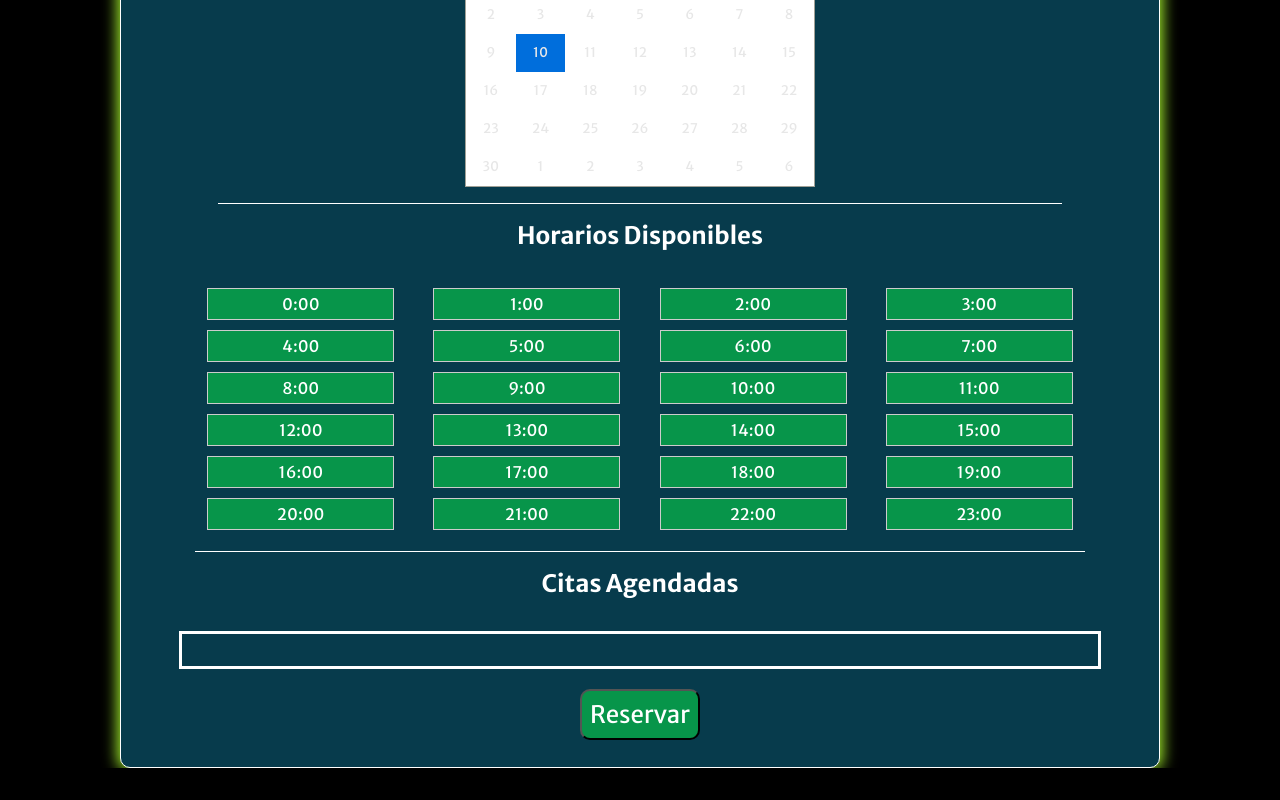
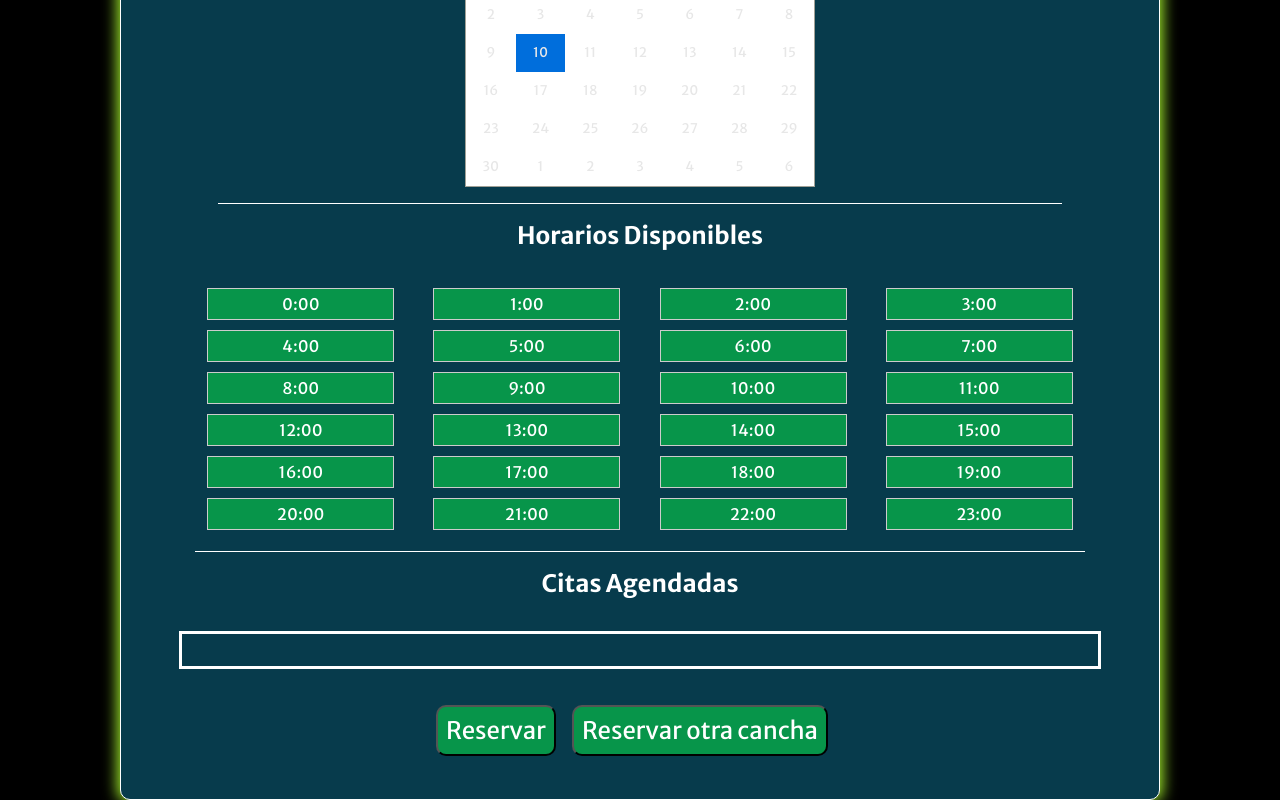
Before and after one commit to Andresfacundo/SportFull, a React (Vite) app in the folder Front_End/: page /VisualizarCanchas in a window 1280 px wide. Shown: the part 861-1661 px from the top of the page. Before the commit the page ends 1629 px from the top, so only its background shows below. Built offline with nearby package versions, Linux system fonts and the light colour scheme.

Commit message:
boton agregar nueva cancha

```diff
--- a/Front_End/src/Components/UI/VisualizadorCanchas/VisualizadorCanchas.css
+++ b/Front_End/src/Components/UI/VisualizadorCanchas/VisualizadorCanchas.css
@@ -128,6 +128,7 @@
 .btn {
     text-align: center;
     margin: 1.25rem;
+
 }
 .btn-reservar {
     width: max-content;
@@ -142,3 +143,14 @@
 .calendario{
     width: 100%;
 }
+
+.otra-Reserva {
+    margin: 1rem;
+    width: max-content;
+    height: max-content;
+    border-radius: 10px;
+    background-color: #07954a;
+    color: white;
+    font-size: 1.5rem;
+    padding: 0.50rem;
+}
--- a/Front_End/src/Components/UI/VisualizadorCanchas/VisualizadorCanchas.jsx
+++ b/Front_End/src/Components/UI/VisualizadorCanchas/VisualizadorCanchas.jsx
@@ -40,6 +40,7 @@ const VisualizadorCanchas = (props) => {
 
                 <section className='btn'>
                     <button className='btn-reservar'>Reservar</button>
+                    <button className='otra-Reserva'>Reservar otra cancha</button>
                 </section>
 
             </div>
```
